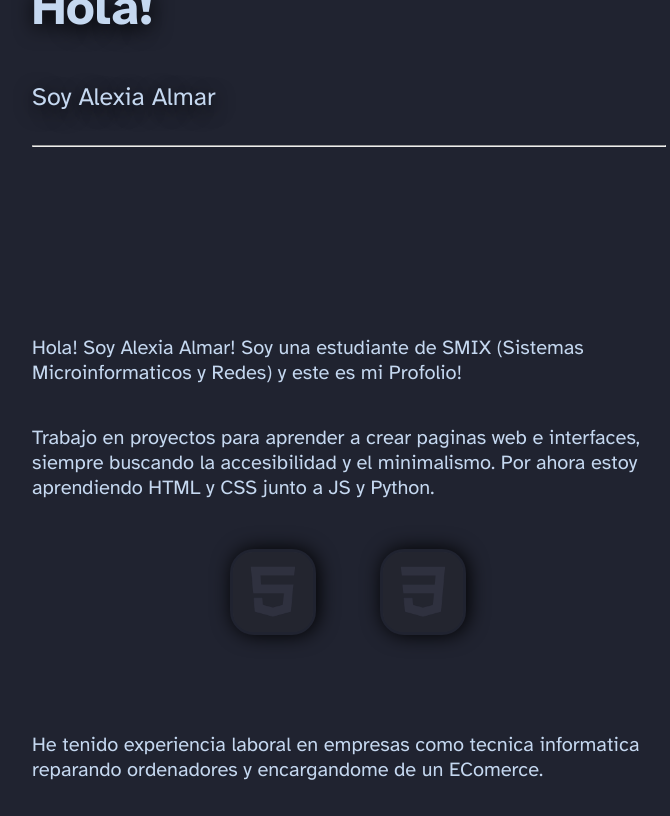
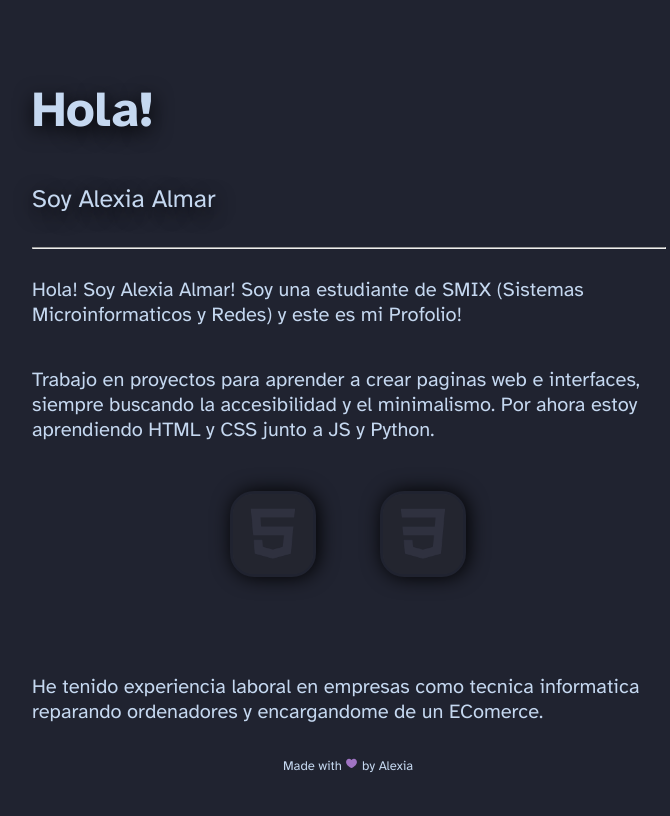
Before and after one commit to AlexiaAG/AlexiaAG.github.io, a plain HTML site: page index.html in a window 1280 px wide. Shown: the whole page, without its empty margins (292-962 px from the left). Drawn offline with Linux system fonts and the light colour scheme.

Commit message:
Add files via upload

```diff
--- a/index.html
+++ b/index.html
@@ -31,6 +31,7 @@
             </section>
             <p class="info-text">He tenido experiencia laboral en empresas como tecnica informatica reparando ordenadores y encargandome de un EComerce.</p>
         </section>
+        <footer class="footer"><p class="footer_text">Made with <img src="img/heart.svg" class="footer_img"> by Alexia</p></footer>
     </main>
 </body>
 </html>
--- a/style.css
+++ b/style.css
@@ -24,6 +24,8 @@ body {
 .title-section {
     width: 100%;
     text-shadow: 1px 5px 20px #000000;
+    margin-block-start: 50%;
+    height: 30em;
 }
 
 .title {
@@ -47,9 +49,7 @@ body {
     width: 100%;
     height: auto;
     border-radius: 25px;
-    margin-top: 10em;
     flex-direction: column;
-    margin-bottom: 5em;
 }
 
 .info-text {
@@ -118,3 +118,23 @@ body {
     box-shadow: 2px 0px 20px #66bef8;
 
 }
+
+
+
+.footer {
+    height: 2em;
+    width: 100%;
+    display: flex;
+    justify-content: center;
+    margin-block-end: 20em;
+}
+
+.footer_text {
+    font-size: 13px;
+    color: #C5D8F0;
+}
+
+.footer_img {
+    width: 13px;
+    height: 13px;
+}
```
Also changed, not shown: img/heart.svg (added).
